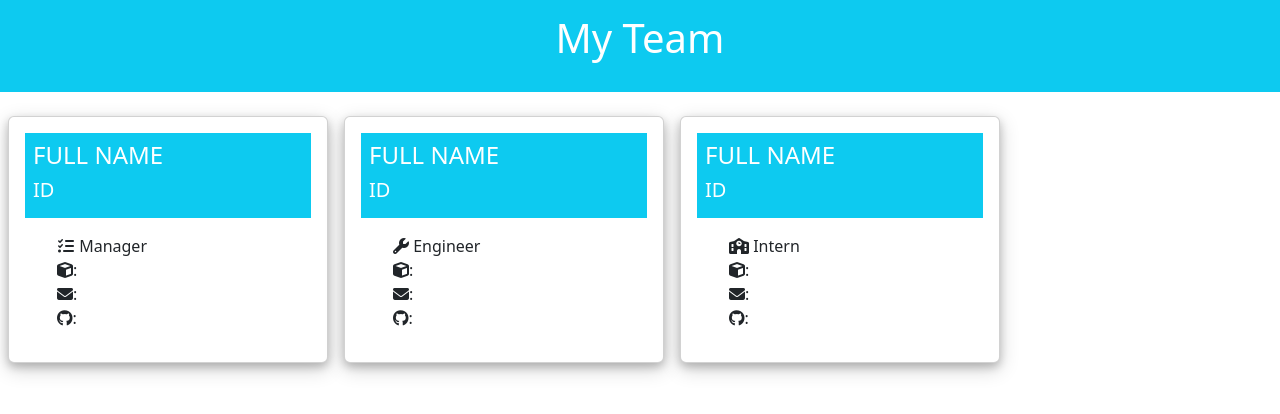
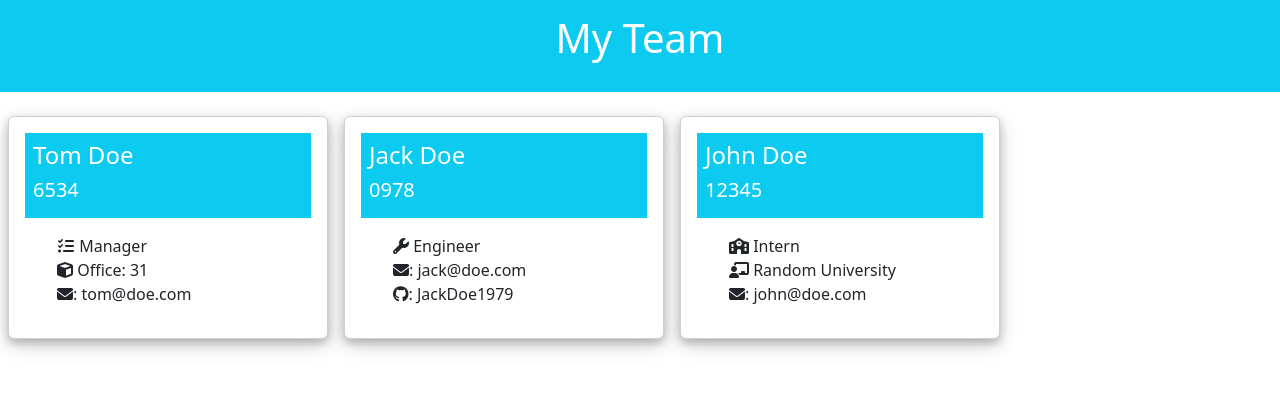
Before and after one commit to j-art-fox/Team-Profile-Generator, a website: page src/experimenting with bootstrap and layout.html in a window 1280 px wide. Drawn offline with nearby package versions, Linux system fonts and the light colour scheme.

Commit message:
made video demonstration, completed readme, and reattempting to commit

```diff
--- a/lib/Manager.js
+++ b/lib/Manager.js
@@ -1,7 +1,7 @@
 const Employee = require('./Employee');
 
 class Manager extends Employee {
-    constructor(name, id, email, office) {
+    constructor(name, id, office, email ) {
         super(name, id, email);
 
         this.office = office;
--- a/src/experimenting with bootstrap and layout.html
+++ b/src/experimenting with bootstrap and layout.html
@@ -27,14 +27,13 @@
     <div style="box-shadow: 0 4px 8px 0 rgba(0, 0, 0, 0.2), 0 6px 20px 0 rgba(0, 0, 0, 0.19);" class="card w-25 m-2">
         <div class="card-body">
             <div class="bg-info p-2 mb-3 text-white">
-                <h4 class="card-title">FULL NAME</h4>
-                <h5>ID</h5>
+                <h4 class="card-title">Tom Doe</h4>
+                <h5>6534</h5>
             </div>
             <ul style="list-style: none" class="bg-white">
                 <li><i class="fa-solid fa-list-check"></i> Manager</li>
-                <li><i class="fa-solid fa-cube"></i>:</li>
-                <li><i class="fa-solid fa-envelope"></i>:</li>
-                <li><i class="fa-brands fa-github"></i>:</li>
+                <li><i class="fa-solid fa-cube"></i> Office: 31</li>
+                <li><i class="fa-solid fa-envelope"></i>: tom@doe.com</li>
             </ul>
 
         </div>
@@ -44,14 +43,13 @@
     <div style="box-shadow: 0 4px 8px 0 rgba(0, 0, 0, 0.2), 0 6px 20px 0 rgba(0, 0, 0, 0.19);"  class="card w-25 m-2">
         <div class="card-body">
             <div class="bg-info p-2 mb-3 text-white">
-                <h4 class="card-title">FULL NAME</h4>
-                <h5>ID</h5>
+                <h4 class="card-title">Jack Doe</h4>
+                <h5>0978</h5>
             </div>
             <ul style="list-style: none" class="bg-white">
                 <li><i class="fa-solid fa-wrench"></i> Engineer</li>
-                <li><i class="fa-solid fa-cube"></i>:</li>
-                <li><i class="fa-solid fa-envelope"></i>:</li>
-                <li><i class="fa-brands fa-github"></i>:</li>
+                <li><i class="fa-solid fa-envelope"></i>: jack@doe.com</li>
+                <li><i class="fa-brands fa-github"></i>: JackDoe1979</li>
             </ul>
 
         </div>
@@ -61,14 +59,14 @@
     <div style="box-shadow: 0 4px 8px 0 rgba(0, 0, 0, 0.2), 0 6px 20px 0 rgba(0, 0, 0, 0.19);"  class="card w-25 m-2">
         <div class="card-body">
             <div class="bg-info p-2 mb-3 text-white">
-                <h4 class="card-title">FULL NAME</h4>
-                <h5>ID</h5>
+                <h4 class="card-title">John Doe</h4>
+                <h5>12345</h5>
             </div>
             <ul style="list-style: none" class="bg-white">
                 <li><i class="fa-solid fa-school"></i> Intern</li>
-                <li><i class="fa-solid fa-cube"></i>:</li>
-                <li><i class="fa-solid fa-envelope"></i>:</li>
-                <li><i class="fa-brands fa-github"></i>:</li>
+                <li><i class="fas fa-chalkboard-teacher"></i></i> Random University</li>
+                <li><i class="fa-solid fa-envelope"></i>: john@doe.com</li>
+
             </ul>
 
         </div>
--- a/src/renderHTML.js
+++ b/src/renderHTML.js
@@ -44,7 +44,7 @@ const makeTeam = (team) => {
             </div>
             <ul style="list-style: none" class="bg-white">
                 <li><i class="fa-solid fa-list-check"></i> Manager</li>
-                <li><i class="fa-solid fa-cube"></i>:${manager.office}</li>
+                <li><i class="fa-solid fa-cube"></i> Office:${manager.office}</li>
                 <li><i class="fa-solid fa-envelope"></i>:<a href="mailto:${manager.email}">${manager.email}</a></li>
             </ul>
         </div>
```
Also changed, not shown: README.md, dist/index.html, src/img/prev1.png (added), src/img/prev2.png (added), 1 other file.
